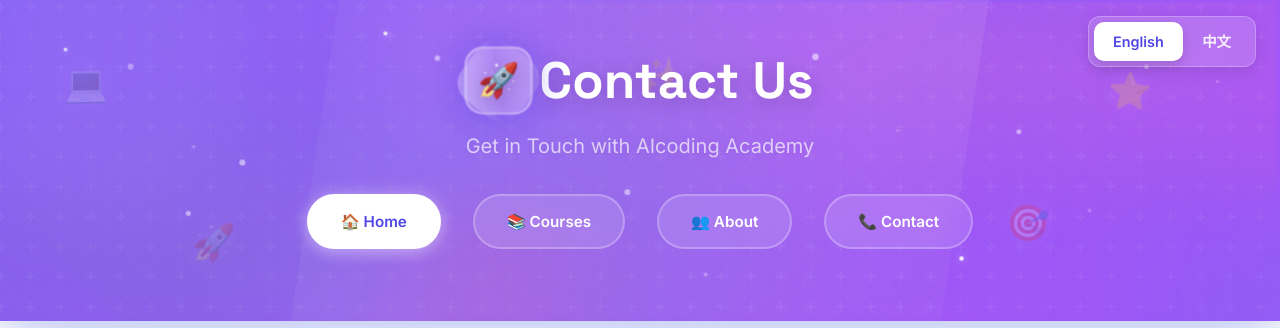
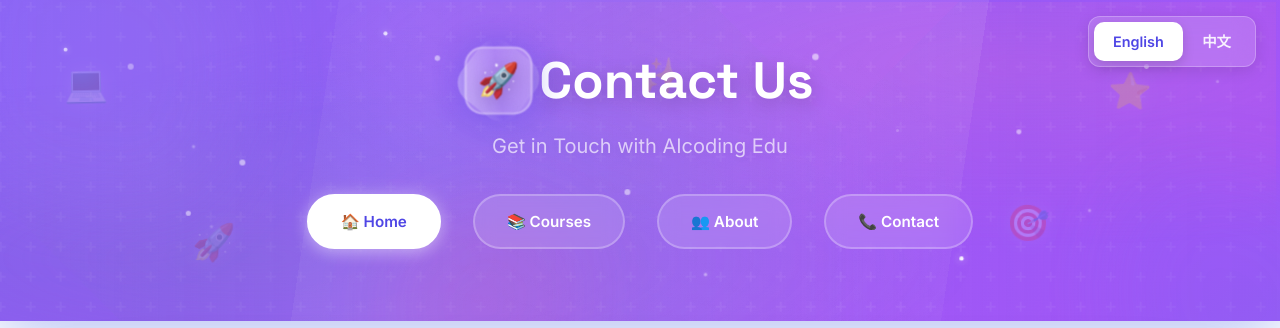
Before and after one commit to hangzhaosbu/aicoding, a Jekyll site: the page built from main_webpages/contact.md, in a window 1280 px wide and 900 px high. Shown: the top 328 px of the window. Built offline with Jekyll 4.4.1, drawn with Linux system fonts in a browser that asks for light colours.

Commit message:
Update contact.md

```diff
--- a/main_webpages/contact.md
+++ b/main_webpages/contact.md
@@ -2,7 +2,7 @@
 layout: default
 title: Contact Us
 title_zh: 联系我们
-description: Get in Touch with AIcoding Academy
+description: Get in Touch with AIcoding Edu
 description_zh: 与 AIcoding 学院取得联系
 ---
 
@@ -1467,7 +1467,7 @@
     </div>
 
     <form id="contactForm">
-      <input type="hidden" name="_subject" value="New contact from AIcoding Academy">
+      <input type="hidden" name="_subject" value="New contact from AIcoding Edu">
 
       <div class="form-group">
         <label class="form-label" for="name">
```
